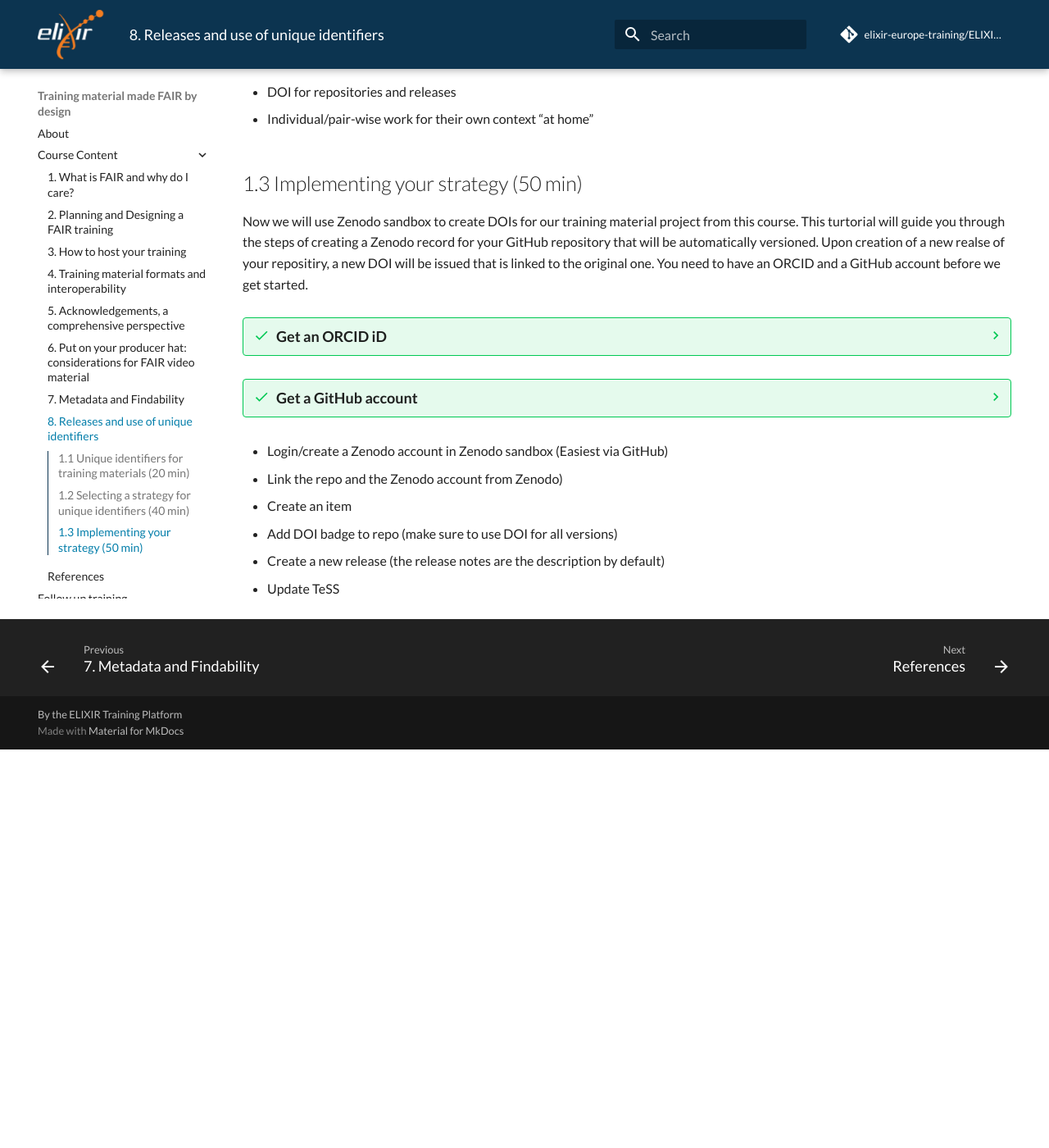
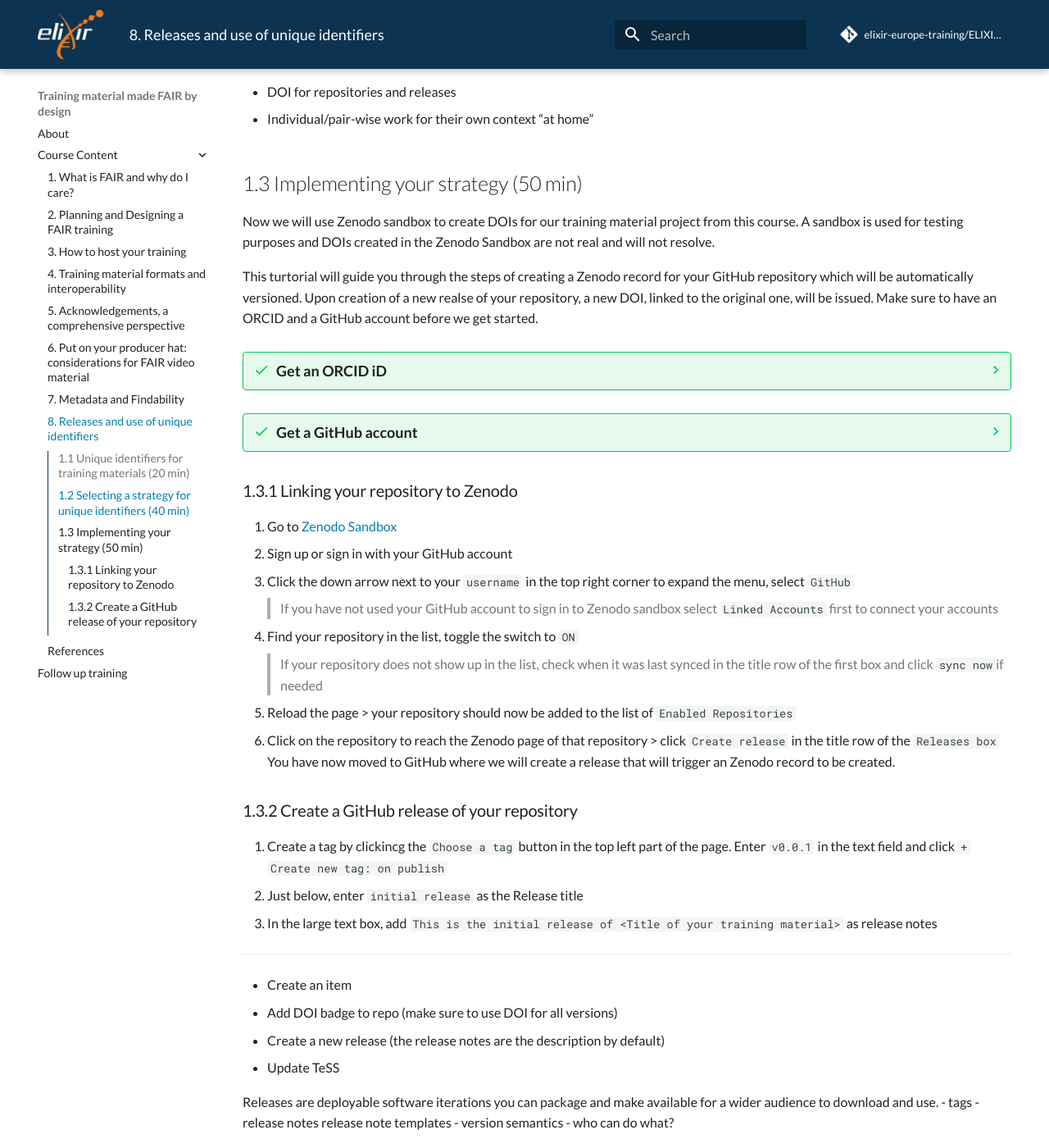
Before and after one commit to elixir-europe-training/ELIXIR-TrP-FAIR-Material-By-Design, an MkDocs documentation site: the page built from docs/chapters/chapter_08.md, in a window 1280 px wide and 1400 px high, scrolled down 1369 px. Shown: the whole window at 82% size. Built offline with MkDocs 1.6.1 and Material for MkDocs 9.7.7, drawn with Linux system fonts in a browser that asks for light colours; comment, search, counter and statistics services are not loaded; before the commit the page ends 2283 px from its top, so only the background shows below that.

Commit message:
add implmentation exercise first part

```diff
--- a/docs/chapters/chapter_08.md
+++ b/docs/chapters/chapter_08.md
@@ -126,7 +126,9 @@
 
 ## 1.3 Implementing your strategy (50 min)
 
-Now we will use Zenodo sandbox to create DOIs for our training material project from this course. This turtorial will guide you through the steps of creating a Zenodo record for your GitHub repository that will be automatically versioned. Upon creation of a new realse of your repositiry, a new DOI will be issued that is linked to the original one. You need to have an ORCID and a GitHub account before we get started.
+Now we will use Zenodo sandbox to create DOIs for our training material project from this course. A sandbox is used for testing purposes and DOIs created in the Zenodo Sandbox are not real and will not resolve.
+
+This turtorial will guide you through the steps of creating a Zenodo record for your GitHub repository which will be automatically versioned. Upon creation of a new realse of your repository, a new DOI, linked to the original one,  will be issued. Make sure to have an ORCID and a GitHub account before we get started.
 
 
 ??? success "Get an ORCID iD"
@@ -138,9 +140,35 @@
 
     Create your GitHub account by [signing up](https:/github.com)
 
-- Login/create a Zenodo account in Zenodo sandbox (Easiest via GitHub)
-- Link the repo and the Zenodo account from Zenodo)
+
+### 1.3.1 Linking your repository to Zenodo
+1. Go to [Zenodo Sandbox](https://sandbox.zenodo.org/)
+2. Sign up or sign in with your GitHub account
+3. Click the down arrow next to your `username` in the top right corner to expand the menu,  select `GitHub`
+> If you have not used your GitHub account to sign in to Zenodo sandbox select `Linked Accounts` first to connect your accounts
+4. Find your repository in the list, toggle the switch to `ON`
+> If your repository does not show up in the list, check when it was last synced in the title row of the first box and  click `sync now`if needed
+5. Reload the page > your repository should now be added to the list of `Enabled Repositories`
+6. Click on the repository to reach the Zenodo page of that repository > click `Create release` in the title row of the `Releases box`
+You have now moved to GitHub where we will create a release that will trigger an Zenodo record to be created.
+
+### 1.3.2 Create a GitHub release of your repository
+
+1. Create a tag by clickincg the `Choose a tag` button in the top left part of the page. Enter `v0.0.1` in the text field and click `+ Create new tag: on publish`
+2. Just below, enter `initial release` as the Release title
+3. In the large text box, add `This is the initial release of <Title of your training material>` as release notes
+
+
+---
 - Create an item
 - Add DOI badge to repo (make sure to use DOI for all versions)
 - Create a new release (the release notes are the description by default)
 - Update TeSS
+
+
+Releases are deployable software iterations you can package and make available for a wider audience to download and use.
+- tags
+- release notes
+    release note templates
+- version semantics
+- who can do what?
```
